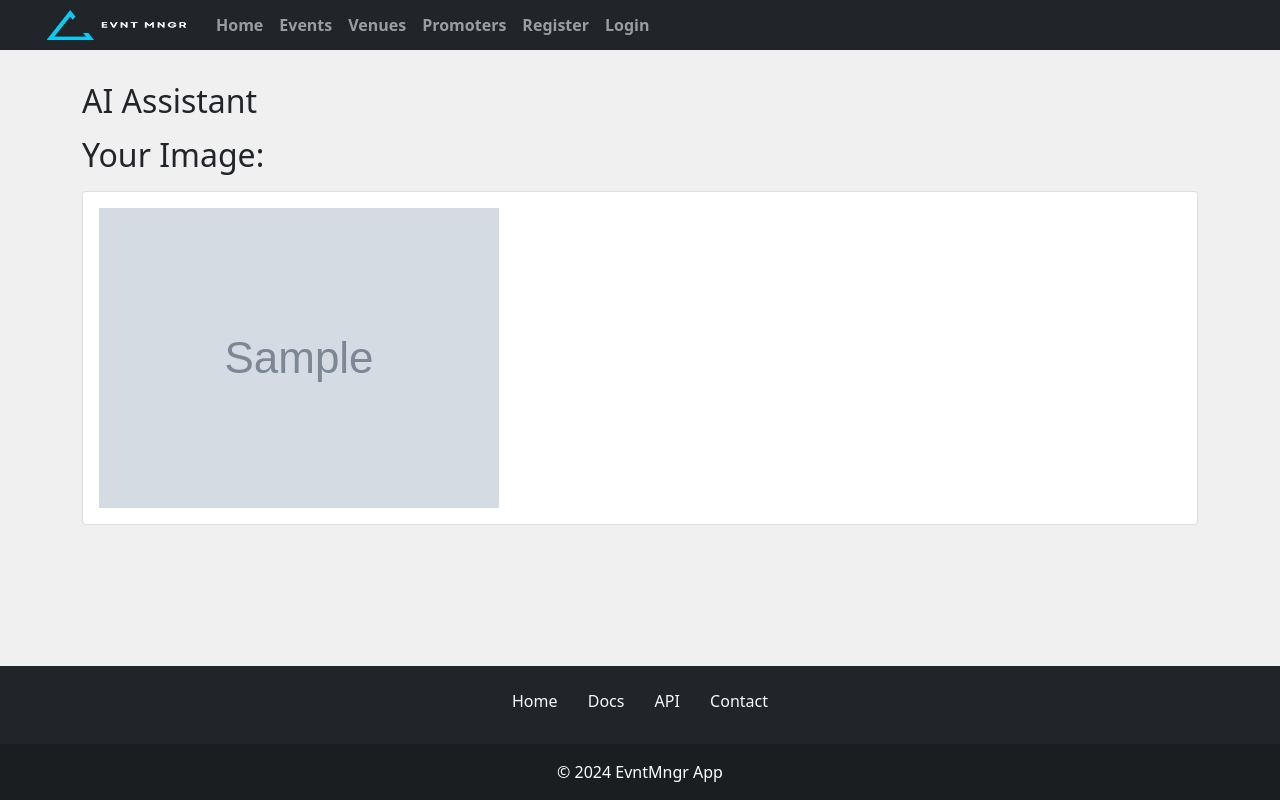
After one commit to jackjakarta/eventManager, a Django app: template website/templates/website/ai_image_page.html in a window 1280 px wide. The commit adds this page. Run offline with Django 5.2, Linux system fonts and the light colour scheme; the template is opened without the code that fills it: most values are stand-ins (such as "Sample title", 1, 10 or a date in 2020); grey boxes marked "Sample" are stand-in pictures.

Commit message:
added openai dalle api call to generate event flyers

```diff
--- /dev/null
+++ b/website/templates/website/ai_image_page.html
@@ -0,0 +1,44 @@
+{% extends 'website/base.html' %}
+
+{% block title %}
+AI Assistant
+{% endblock %}
+
+{% block content %}
+
+<div class="container mt-4">
+    <h2 class="display-7">AI Assistant</h2>
+</div>
+
+{% if image %}
+
+    <div class="container mt-2">
+        <h2 class="display-7">Your Image:</h2>
+    </div>
+
+    <div class="container mt-2">
+        <div class="card">
+            <div class="card-body">
+                <img src="{{ image }}" alt="" class="img-fluid">
+            </div>
+        </div>
+    </div>
+
+{% else %}
+
+    <div class="container mt-2">
+        <p>Generate your event flyer with DALL-E.</p>
+    </div>
+
+    <div class="container mt-3">
+        <form action="" method="POST" enctype="multipart/form-data">
+            {% csrf_token %}
+            {{ form.as_p }}
+            <button type="submit" class="btn btn-info rounded-3">Generate Image</button>
+            <a href="{% url 'profile' user.id %}" class="btn btn-outline-secondary rounded-3">Back</a>
+        </form>
+    </div>
+
+{% endif %}
+
+{% endblock %}
--- a/website/templates/website/elements/navbar.html
+++ b/website/templates/website/elements/navbar.html
@@ -39,7 +39,7 @@
                         <li><a class="dropdown-item" href="{% url 'user_venues' user.id  %}">My Venues</a></li>
                         <li><hr class="dropdown-divider"></li>
                         <li><a class="dropdown-item" href="{% url 'assistant'  %}">AI Event Ideas</a></li>
-                        <li><a class="dropdown-item" href="{% url 'assistant'  %}">AI Flyer Generator</a></li>
+                        <li><a class="dropdown-item" href="{% url 'assistant_image'  %}">AI Flyer Generator</a></li>
                         <li><hr class="dropdown-divider"></li>
                         <li><a class="dropdown-item" href="{% url 'logout' %}">Logout</a></li>
                     </ul>
--- a/website/urls.py
+++ b/website/urls.py
@@ -8,9 +8,12 @@ from . import views
 urlpatterns = [
     # Static Pages
     path('', views.home, name='home'),
-    path('assistant/', views.ai_assistant, name='assistant'),
     path('docs/', views.app_docs, name='docs'),  # Not implemented
     path('docs/api/', views.app_docs_api, name='docs_api'),
+
+    # AI API Calls
+    path('assistant/', views.ai_assistant_event, name='assistant'),
+    path('assistant/flyer-generator/', views.ai_assistant_image, name='assistant_image'),
 
     # Venues, Promoters, Events
     path('venues/', views.venues, name='venues'),
```
Also changed, not shown: website/forms.py (+4 -9 lines), website/templates/website/ai_page.html (+8 -0 lines), website/views.py (+29 -4 lines).
